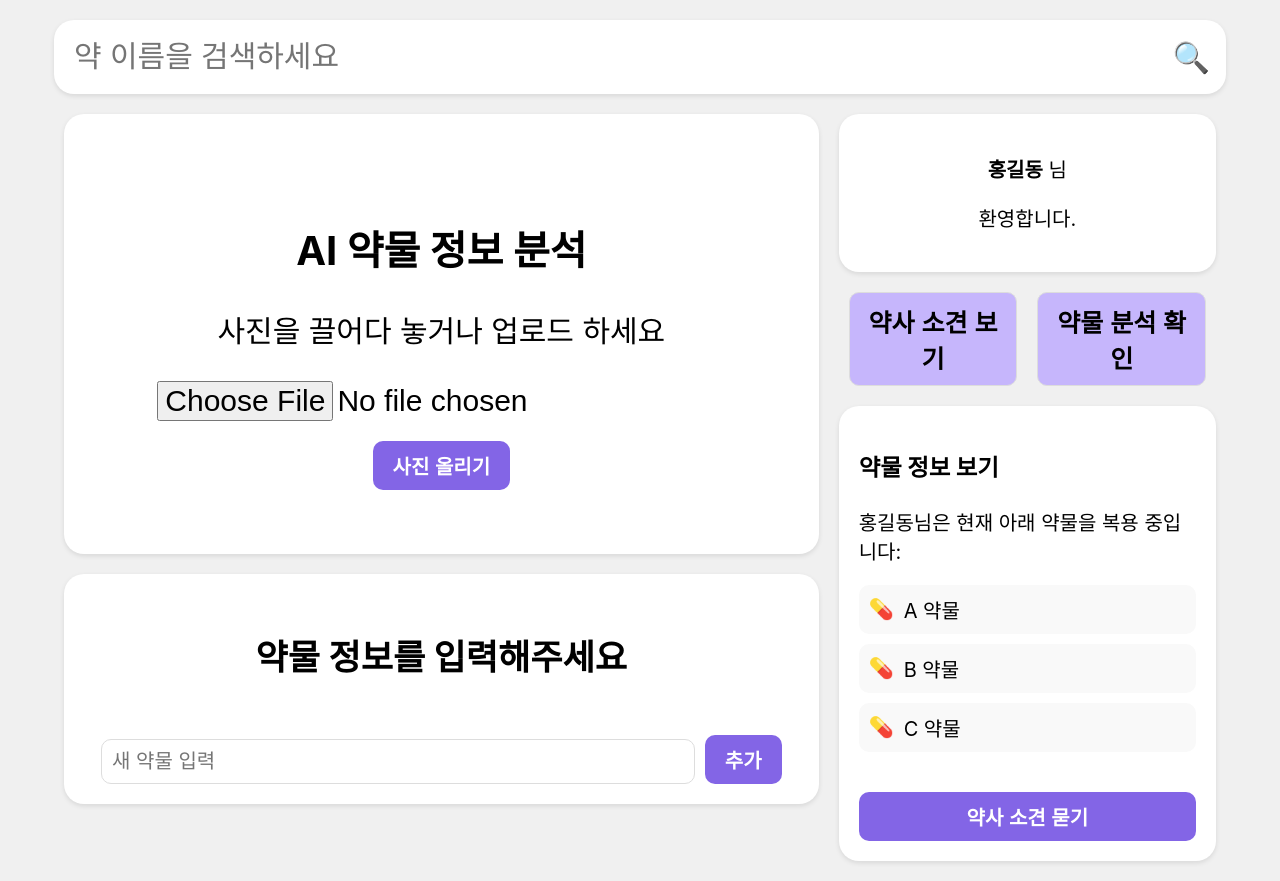
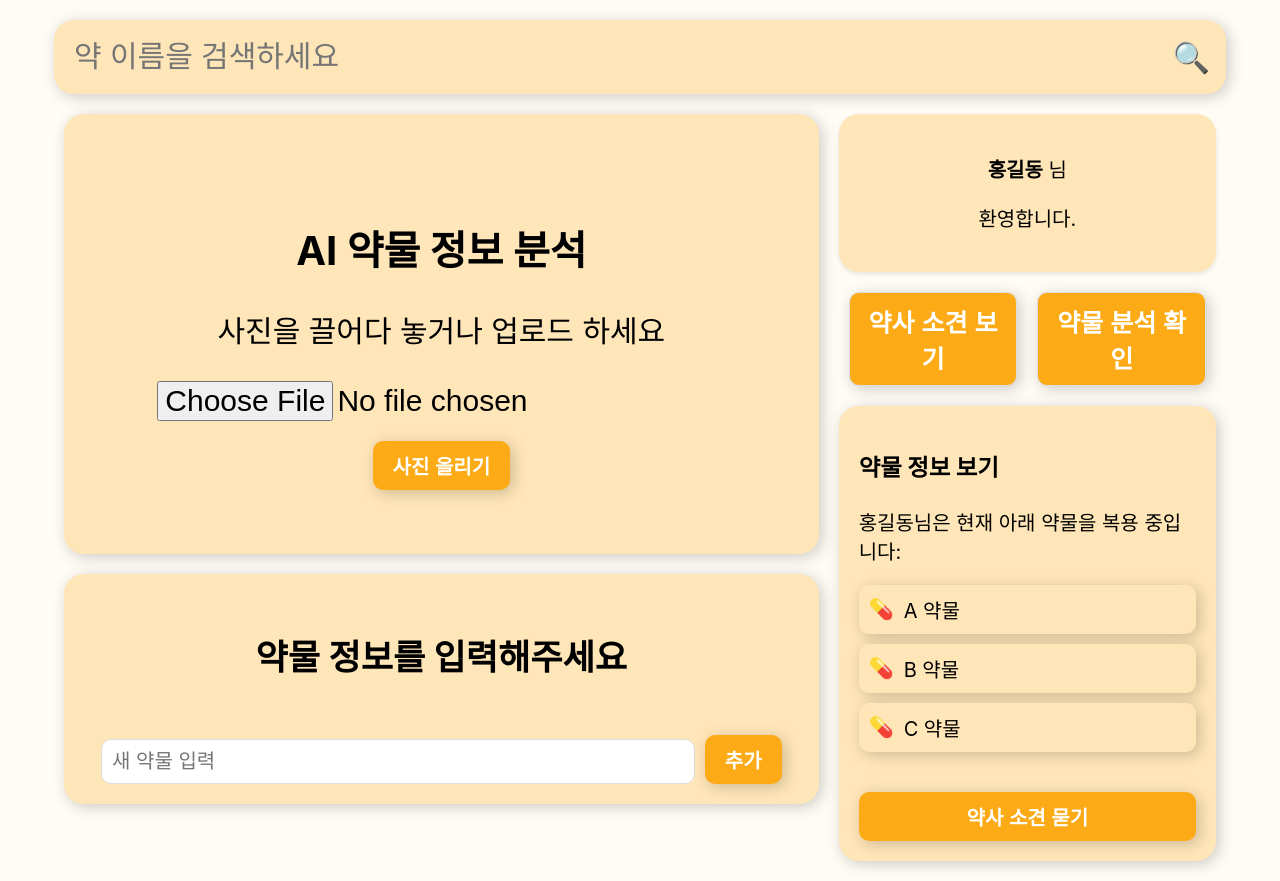
Before and after one commit to drug-prometheus/drug-master-frontend, a React (Create React App) app: page / in a window 1280 px wide. Built offline with nearby package versions, Linux system fonts and the light colour scheme.

Commit message:
feat(MainPage.js) : 색상 변경, 그림자 수정

```diff
--- a/src/Components/MainPage.js
+++ b/src/Components/MainPage.js
@@ -7,7 +7,7 @@ const MainContainer = styled.div`
   display: flex;
   flex-direction: column;
   align-items: center;
-  background-color: #f0f0f0;
+  background-color: #FFFCF5;
   min-height: 100vh;
 `;
 
@@ -17,15 +17,16 @@ const SearchBar = styled.div`
   display: flex;
   justify-content: space-between;
   padding: 10px;
-  background-color: #ffffff;
+  background-color: #FFE6B8;
   border-radius: 20px;
   margin-bottom: 20px;
   margin-top: 20px;
-  box-shadow: 0 2px 5px rgba(0, 0, 0, 0.1);
+  box-shadow: 3px 3px 15px rgba(0, 0, 0, 0.2);
 `;
 
 const SearchInput = styled.input`
   width: 90%;
+  background-color: #FFE6B8;
   padding: 10px;
   border: none;
   border-radius: 10px;
@@ -60,8 +61,9 @@ const RightSection = styled.div`
 `;
 
 const Block = styled.div`
-  background-color: #ffffff;
+  background-color: #FFE6B8;
   padding: 20px;
+  box-shadow: 3px 3px 15px rgba(0, 0, 0, 0.2);
   border-radius: 20px;
   margin-bottom: 20px;
   box-shadow: 0 2px 5px rgba(0, 0, 0, 0.1);
@@ -70,6 +72,7 @@ const Block = styled.div`
 const AIAnalysisBlock = styled(Block)`
     display: flex;
     flex-direction: column;
+    box-shadow: 3px 3px 15px rgba(0, 0, 0, 0.2);
     align-items: center;
     justify-content: center;
     height: 400px;
@@ -78,7 +81,8 @@ const AIAnalysisBlock = styled(Block)`
 const UploadButton = styled.button`
   margin-top: 20px;
   padding: 10px 20px;
-  background-color: #8365e6;
+  background-color: #FCAB16;
+  box-shadow: 3px 3px 15px rgba(0, 0, 0, 0.2);
   color: white;
   border: none;
   border-radius: 10px;
@@ -89,6 +93,7 @@ const UploadButton = styled.button`
 
 const DrugInputBlock = styled(Block)`
   text-align: center;
+  box-shadow: 3px 3px 15px rgba(0, 0, 0, 0.2);
   font-size: 30px;
 `;
 
@@ -116,7 +121,9 @@ const ButtonGroup = styled.div`
 const InfoButton = styled.button`
   flex: 1;
   padding: 10px;
-  background-color: #c6b6fc;
+  color: #FFFFFF;
+  background-color: #FCAB16;
+  box-shadow: 3px 3px 15px rgba(0, 0, 0, 0.2);
   border: 1px solid #ddd;
   border-radius: 10px;
   cursor: pointer;
@@ -128,6 +135,7 @@ const InfoButton = styled.button`
 const DrugInfoBlock = styled(Block)`
   flex: 1;
   margin-top: 20px;
+  box-shadow: 3px 3px 15px rgba(0, 0, 0, 0.2);
   font-size: 20px;
 `;
 
@@ -140,7 +148,8 @@ const DrugList = styled.ul`
 const DrugItem = styled.li`
   margin-bottom: 10px;
   padding: 10px;
-  background-color: #f9f9f9;
+  background-color: #FFE6B8;
+  box-shadow: 3px 3px 15px rgba(0, 0, 0, 0.2);
   border-radius: 10px;
   display: flex;
   align-items: center;
@@ -154,7 +163,8 @@ const DrugIcon = styled.div`
 const AskPharmacistButton = styled.button`
   margin-top: 20px;
   padding: 10px 20px;
-  background-color: #8365e6;
+  background-color: #FCAB16;
+  box-shadow: 3px 3px 15px rgba(0, 0, 0, 0.2);
   color: white;
   border: none;
   border-radius: 10px;
```
